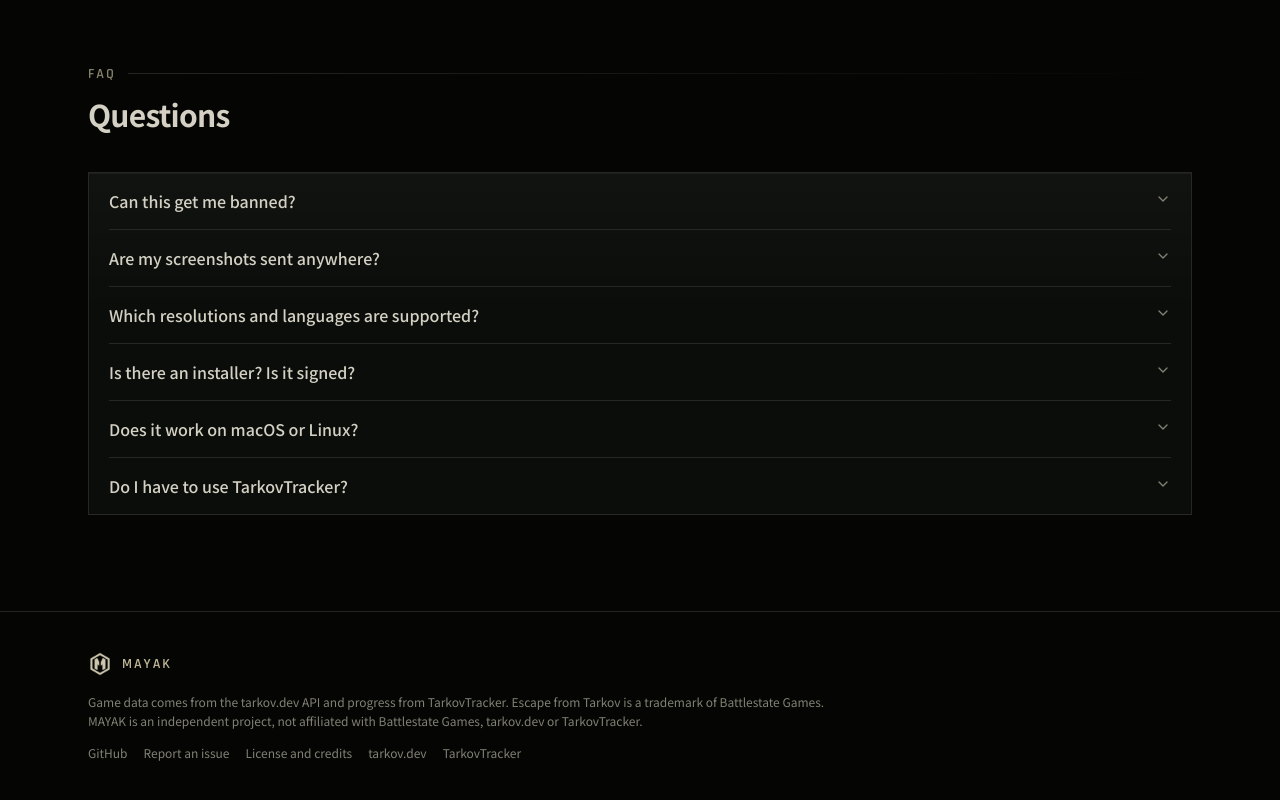
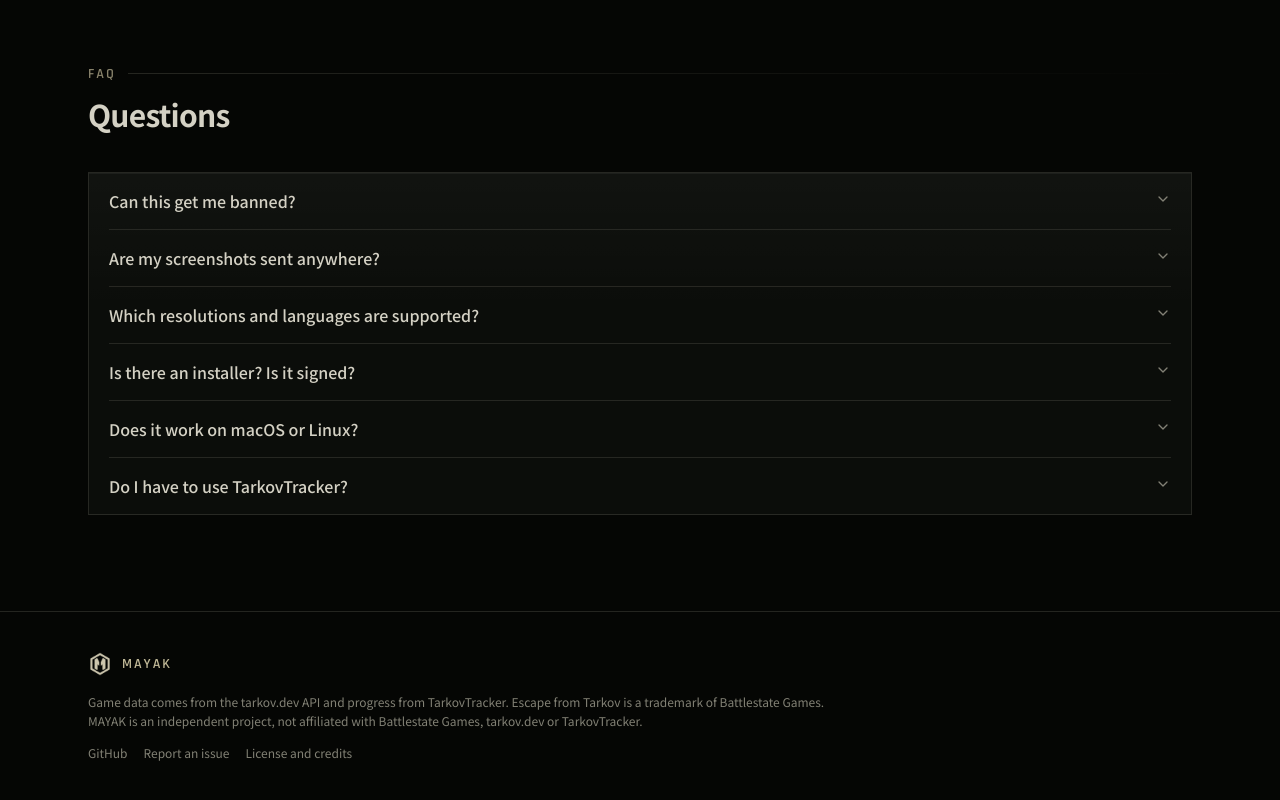
Before and after one commit to ichi0g0y/mayak, a React (Vite) app in the folder site/: page / in a window 1280 px wide. Shown: the part 3548-4348 px from the top of the page. Built offline with nearby package versions, Linux system fonts and the light colour scheme; no server answers.

Commit message:
Landing page: drop the tarkov.dev and TarkovTracker footer links

```diff
--- a/site/src/sections/Footer.tsx
+++ b/site/src/sections/Footer.tsx
@@ -21,12 +21,6 @@
           <a href="/license" className="hover:text-foreground">
             {t.footer.licensePage}
           </a>
-          <a href="https://tarkov.dev/" rel="noopener" className="hover:text-foreground">
-            tarkov.dev
-          </a>
-          <a href="https://tarkovtracker.org/" rel="noopener" className="hover:text-foreground">
-            TarkovTracker
-          </a>
         </p>
       </div>
     </footer>
```
